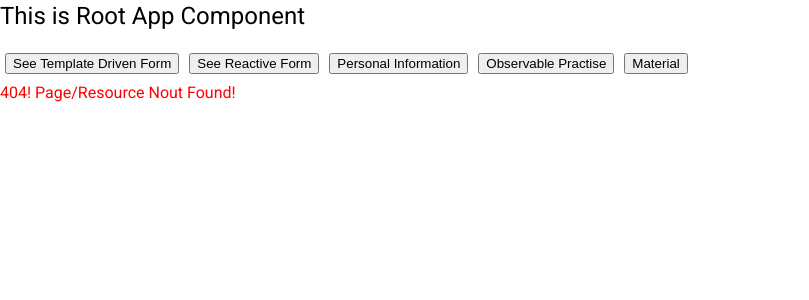
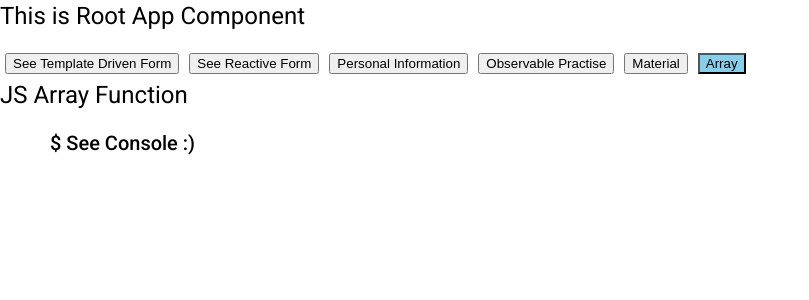
Before and after one commit to rcsthakuri/AngularJs-Practise, an Angular app: page /array in a window 1280 px wide. Before the commit this address led to /page-not-found. Shown: the top 300 px of the page, without its empty margins (0-809 px from the left). Built offline with nearby package versions, Linux system fonts and the light colour scheme.

Commit message:
Array method practise
forEach, map, findIndex, find, some, every in console.

```diff
--- a/src/app/app-routing.module.ts
+++ b/src/app/app-routing.module.ts
@@ -1,5 +1,6 @@
 import { NgModule } from '@angular/core';
 import { RouterModule, Routes } from '@angular/router';
+import { ArrayComponent } from './array/array.component';
 import { ReactiveFormComponent } from './forms/reactive-form/reactive-form.component';
 import { FormComponent } from './forms/td-form/form.component';
 import { MaterialComponent } from './material/material.component';
@@ -36,6 +37,9 @@ const appRoutes: Routes = [
     path: 'material', component: MaterialComponent
   },
   {
+    path: 'array', component: ArrayComponent
+  },
+  {
     path: 'page-not-found', component: PageNotFoundComponent
   },
   {
--- a/src/app/app.component.html
+++ b/src/app/app.component.html
@@ -5,5 +5,6 @@
   <button  (click)="showPersonalInfo()" routerLinkActive="active">Personal Information</button>
   <button routerLink="observable" routerLinkActive="active">Observable Practise</button>
   <button routerLink="material" routerLinkActive="active">Material</button>
+  <button routerLink="array" routerLinkActive="active">Array</button>
   <router-outlet></router-outlet>
 </div>
--- a/src/app/app.module.ts
+++ b/src/app/app.module.ts
@@ -18,6 +18,7 @@ import { ObservablePractiseChild1Component } from './observable-practise/observa
 import { MaterialComponent } from './material/material.component';
 import { BrowserAnimationsModule } from '@angular/platform-browser/animations';
 import { MaterialModule } from './material/material.module';
+import { ArrayComponent } from './array/array.component';
 
 @NgModule({
   declarations: [
@@ -34,6 +35,7 @@ import { MaterialModule } from './material/material.module';
     ObservablePractiseComponent,
     ObservablePractiseChild1Component,
     MaterialComponent,
+    ArrayComponent,
   ],
   imports: [
     BrowserModule,
--- /dev/null
+++ b/src/app/array/array.component.css
@@ -0,0 +1,6 @@
+* {
+    margin: 25px;
+}
+h2 {
+    padding-left: 50px;
+}
--- /dev/null
+++ b/src/app/array/array.component.html
@@ -0,0 +1,2 @@
+<h1>JS Array Function</h1>
+<h2>$ See Console :)</h2>
--- /dev/null
+++ b/src/app/array/array.component.ts
@@ -0,0 +1,51 @@
+import { Component, OnInit } from '@angular/core';
+
+@Component({
+  selector: 'app-array',
+  templateUrl: './array.component.html',
+  styleUrls: ['./array.component.css']
+})
+export class ArrayComponent implements OnInit {
+  viaForEach: any;
+  rawInput= '';
+  constructor() { }
+  testArray = ['1', '2', '3', '4', '5', '6'];
+
+  ngOnInit(): void {
+
+    console.log("Testing forEach, it is a array method")
+    this.testArray.forEach(item => {console.log("\t", item, " now modifed via forEach's call back");})
+    console.log("Is array same ?:", this.testArray)
+
+    console.log("Testing toString(), array method")
+    console.log('\t', 'String separeated String of the array is: ', this.testArray.toString())
+
+    console.log("Testing join(), array method")
+    console.log('\t', 'User defined delim separated string of array is: ', this.testArray.join("+"))
+
+    console.log('Testing map(), array method')
+    console.log("\t", "New array modified with map: ", this.testArray.map((item: string, index)=> item + index))
+
+    console.log('Testing findIndex(), array method')
+    console.log('\t', "Index of number creater than 4", this.testArray.findIndex(this.callback1))
+
+    console.log('Testing find(), array method')
+    console.log("\t", "Number greater than 4", this.testArray.find(this.callback1))
+
+    console.log('Testing every(), array method')
+    console.log('\t', "Is all number greater than -1", this.testArray.find(this.callback2))
+  }
+  callback1(num)
+  {
+      if(num > 4) {
+        return num
+      }
+  }
+  callback2(num)
+  {
+    if(num > -1) {
+      return num
+    }
+  }
+
+}
```
